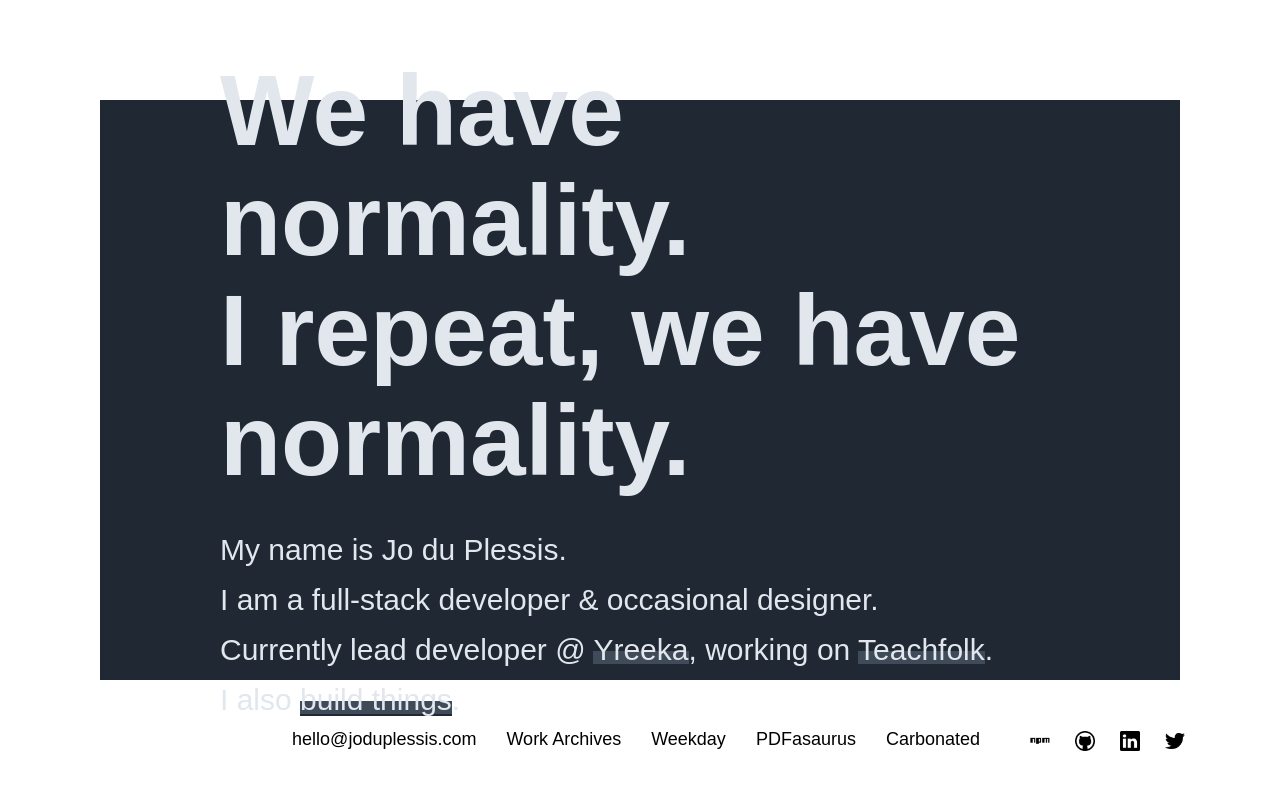
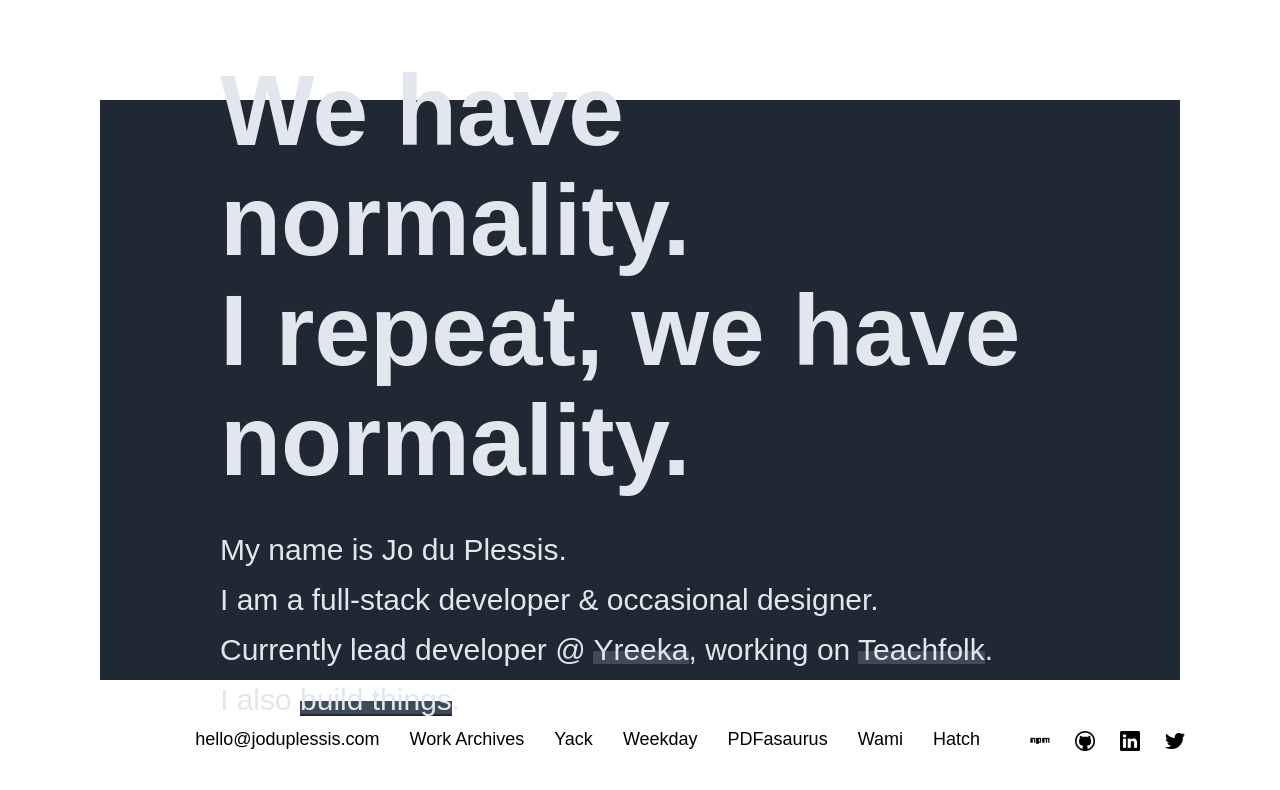
Before and after one commit to joduplessis/joduplessis, a Vue app: page / in a window 1280 px wide. Shown: the top 790 px of the page. Built offline with nearby package versions, Linux system fonts and the light colour scheme; a web font is replaced by a local one; what vue-masonry, vue-progressbar would draw is missing.

Commit message:
Footer link updates

```diff
--- a/src/components/Home.vue
+++ b/src/components/Home.vue
@@ -21,9 +21,11 @@
 			-->
 			<a href="mailto:hello@joduplessis.com" target="_blank" class="link"><span>hello@joduplessis.com</span></a>
 			<router-link :to="{ name: 'Work'}" class="link"><span>Work Archives</span></router-link>
+			<a href="https://yack.app" target="_blank" class="link"><span>Yack</span></a>
 			<a href="https://weekdayapp.com" target="_blank" class="link"><span>Weekday</span></a>
 			<a href="https://pdfasaurus.com" target="_blank" class="link"><span>PDFasaurus</span></a>
-			<a href="https://carbonated.app" target="_blank" class="link"><span>Carbonated</span></a>
+			<a href="https://wami.app" target="_blank" class="link"><span>Wami</span></a>
+			<a href="https://hatch.studio" target="_blank" class="link"><span>Hatch</span></a>
 			<!--
 			<a href="https://joduplessis.com/resume" target="_blank" class="link"><span>CV</span></a>
 			-->
```
